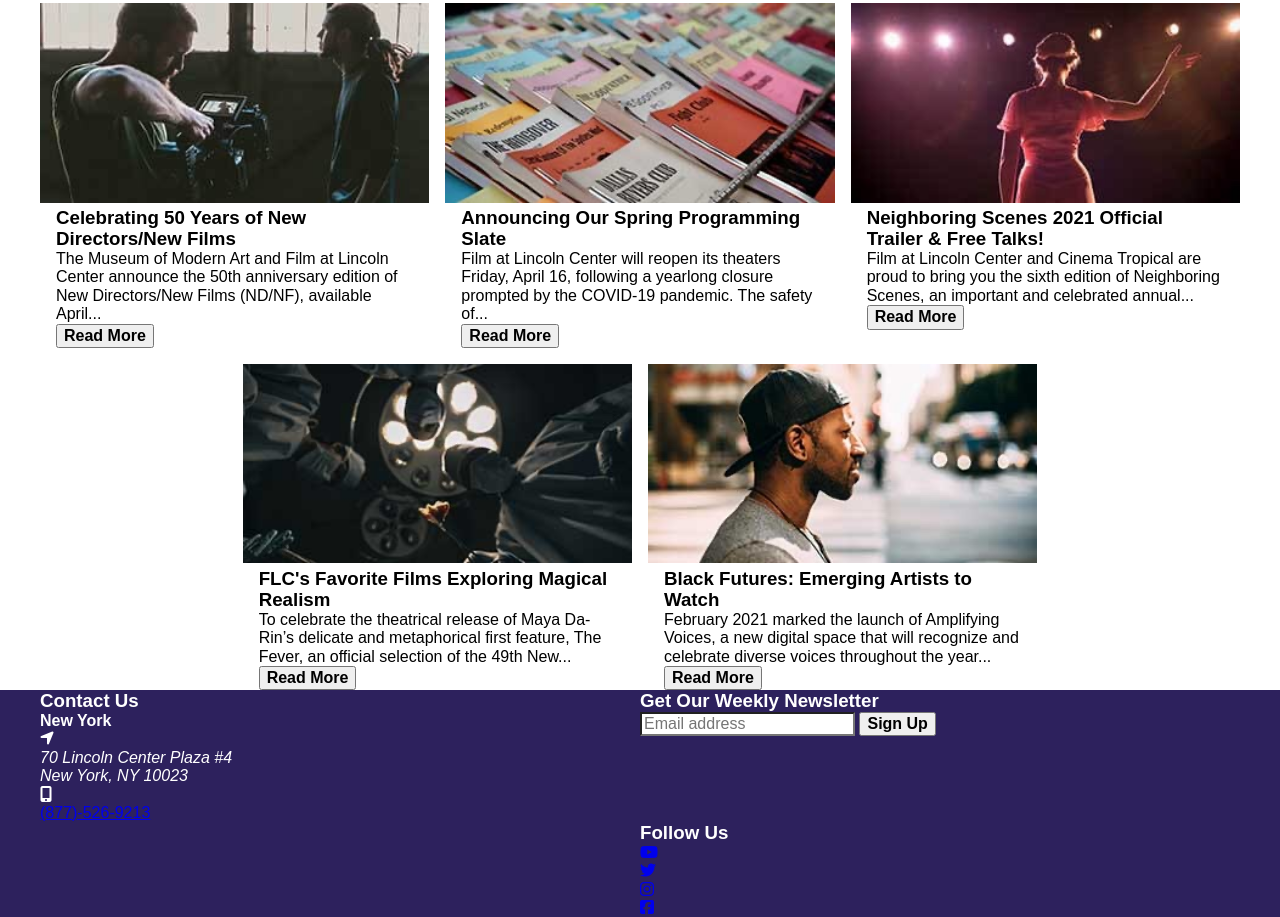
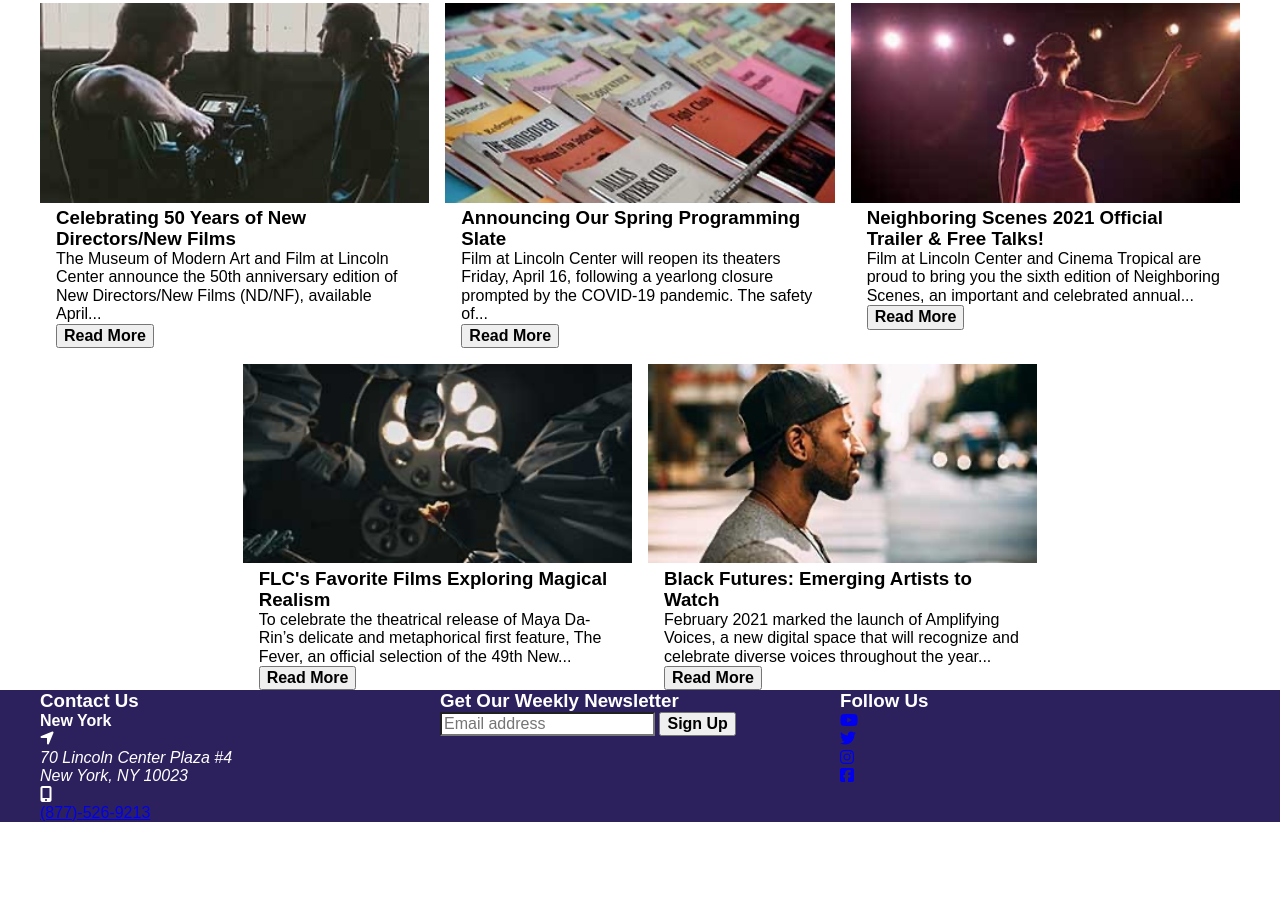
Before and after one commit to sophiacantu/homework-week-4-hw, a plain HTML site: page deploy/index.html in a window 1280 px wide. Shown: the part 2486-3403 px from the top of the page. After the commit the page ends 3308 px from the top, so only its background shows below. Drawn offline with Linux system fonts and the light colour scheme.

Commit message:
footer update

```diff
--- a/dev/scss/layout/_footer.scss
+++ b/dev/scss/layout/_footer.scss
@@ -23,6 +23,12 @@ footer{
             grid-template-areas:
             "location signUp"
             "location follow";
+        }
+
+        @include xl{
+            grid-template-columns: repeat(3, 1fr);
+            grid-template-areas:
+            "location signUp follow"
         }
 
         li{
```
Also changed, not shown: deploy/css/styles.css.
